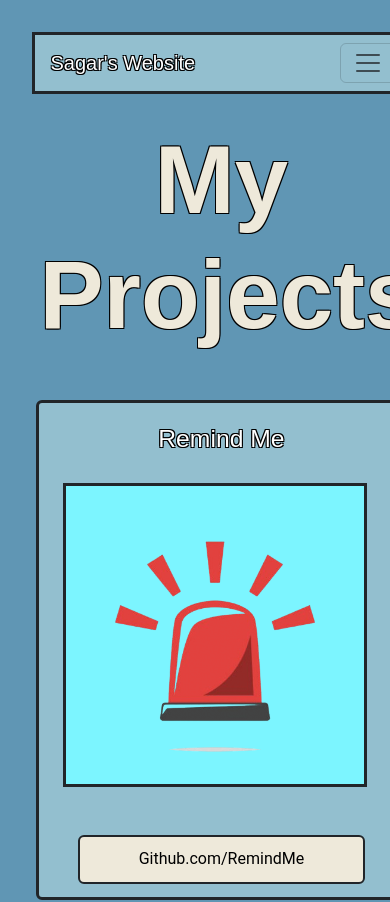
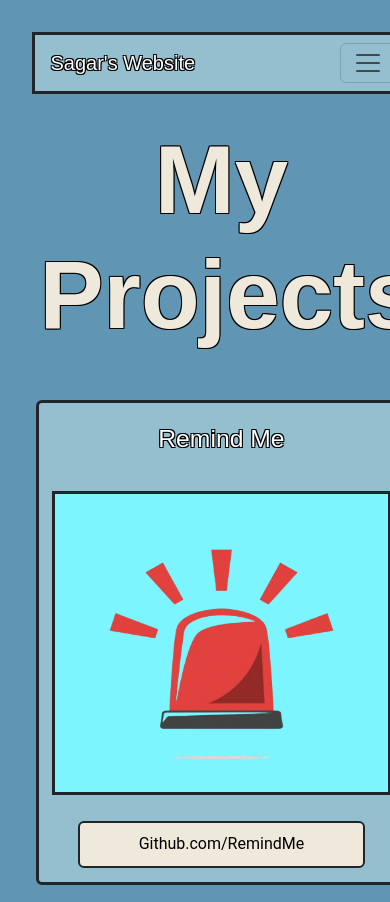
Before and after one commit to sagardhunna/sagardhunna, a React (Vite) app in the folder Frontend/: page /home in a window 390 px wide. Shown: the top 902 px of the page. Built offline with nearby package versions, Linux system fonts and the light colour scheme; a web font is replaced by a local one.

Commit message:
added mobile responsiveness to about page

```diff
--- a/Frontend/src/components/aboutme/aboutme.css
+++ b/Frontend/src/components/aboutme/aboutme.css
@@ -20,3 +20,18 @@
     background-color: #93BFCF;
     border: solid;
 }
+
+@media screen and (max-width: 600px) {
+    .about-me {
+        flex-direction: row;
+        align-items: center;
+        width: 95vw;
+        margin-bottom: 130%;
+    }
+    .about-info {
+        width: 100%;
+    }
+    .personal-image {
+        width: 100%;
+    }
+}
--- a/Frontend/src/components/projects/projects.css
+++ b/Frontend/src/components/projects/projects.css
@@ -26,16 +26,18 @@
     background-color: #7CF5FF;
     width: 100%;
     height: 100%;
-    margin: 7%;
     margin-top: -3%;
     pointer-events: none; /* prevents anyone from dragging my images */
 }
 
 .container {
-    width: 20rem;
+    display: flex;
+    width: 100%;
     height: 20rem;
     margin: 0px;
     padding: 0px;
+    align-items: center;
+    justify-content: center;
 }
 
 .projectCard {
@@ -58,6 +60,7 @@
     .projectCards {
         margin: 0px;
         width: 100%;
+        padding: 0%;
     }
 
     .projectCard {
@@ -69,7 +72,7 @@
     .project1Image {
         width: 95%;
         height: 95%;
-        margin: 2%;
+        margin: 0%;
     }
 
     .goSomewhereButton {
@@ -78,8 +81,4 @@
         margin: 5%;
     }
 
-
-    .container {
-        margin: 4%;
-    }
 }
```
